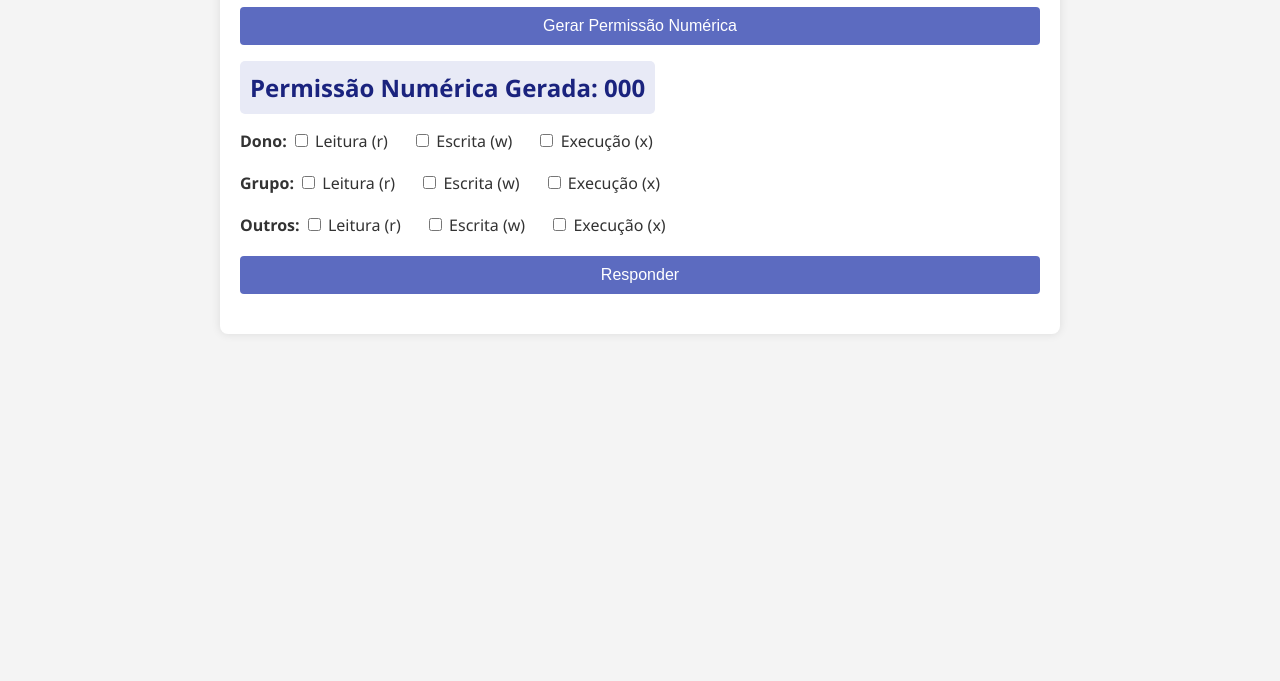
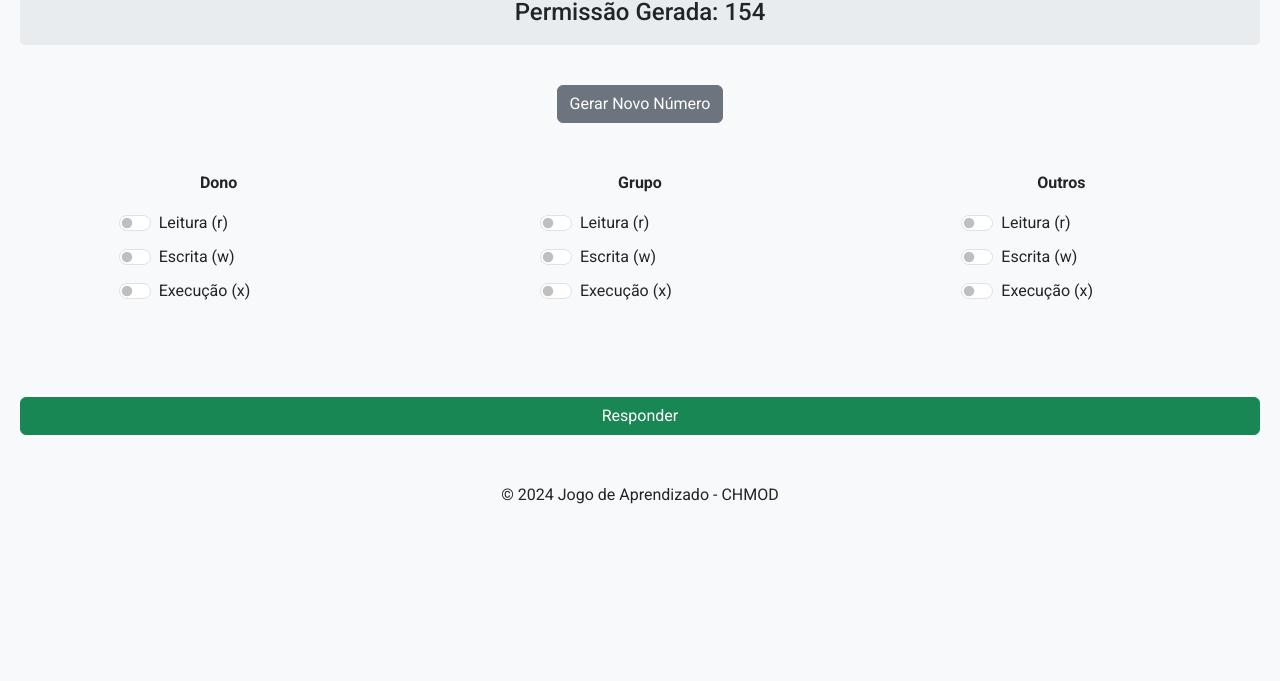
Before and after one commit to rjcecim/chmod, a plain HTML site: page index.html in a window 1280 px wide. Shown: the part 119-800 px from the top of the page. Drawn offline with nearby package versions, Linux system fonts and the light colour scheme.

Commit message:
Update index.html

```diff
--- a/index.html
+++ b/index.html
@@ -3,169 +3,238 @@
 <head>
   <meta charset="UTF-8">
   <title>Jogo de Aprendizado - CHMOD</title>
+  <!-- Bootstrap CSS -->
+  <link href="https://cdn.jsdelivr.net/npm/bootstrap@5.3.0/dist/css/bootstrap.min.css" rel="stylesheet">
+  <!-- Google Fonts -->
+  <link href="https://fonts.googleapis.com/css2?family=Roboto:wght@400;500;700&display=swap" rel="stylesheet">
   <style>
     body {
-    font-family: 'Segoe UI', Tahoma, Geneva, Verdana, sans-serif;
-    background-color: #f4f4f4;
-    margin: 0;
+      font-family: 'Roboto', sans-serif;
+      background-color: #f8f9fa;
       padding: 20px;
-    color: #333;
     }
-  h1 {
-    color: #333;
+    header {
       text-align: center;
+      margin-bottom: 30px;
     }
-  .container {
-    max-width: 800px;
-    width: 100%;
-    margin: auto;
-    background: white;
-    padding: 20px;
-    box-shadow: 0 0 10px rgba(0,0,0,0.1);
-    border-radius: 8px;
+    header h1 {
+      color: #343a40;
+      font-size: 2.5rem;
+      font-weight: 700;
     }
-  button {
-    background-color: #5C6BC0;
-    color: white;
-    border: none;
-    padding: 10px 20px;
-    margin: 10px 0;
-    border-radius: 4px;
-    cursor: pointer;
-    font-size: 16px;
-    display: block;
-    width: 100%;
+    .generated-permission {
+      text-align: center;
+      font-size: 1.5rem;
+      margin: 20px 0;
+      padding: 15px;
+      background-color: #e9ecef;
+      border-radius: 5px;
+      font-weight: 500;
     }
-  button:hover {
-    background-color: #3949AB;
+    .result.correct {
+      background-color: #d4edda;
+      color: #155724;
     }
-  label {
-    margin-right: 20px;
-  }
-  .permission {
-    margin-bottom: 20px;
+    .result.incorrect {
+      background-color: #f8d7da;
+      color: #721c24;
     }
     .result {
-    font-size: 18px;
-    font-weight: bold;
+      display: none;
+      padding: 15px;
+      border-radius: 5px;
+      margin-top: 20px;
+      text-align: center;
+      font-size: 1.2rem;
+      font-weight: 500;
+    }
+    .submit-btn, .generate-btn {
       margin-top: 20px;
     }
-  .correct {
-    color: green;
+    /* Alinhamento das permissões */
+    .permission-column {
+      display: flex;
+      flex-direction: column;
+      align-items: center;
     }
-  .incorrect {
-    color: red;
+    .permission-column .form-check {
+      width: 100%;
+      max-width: 200px;
+      margin-bottom: 10px;
     }
-  .generated-permission {
-    font-size: 24px;
-    font-weight: bold;
-    background-color: #E8EAF6;
-    padding: 10px;
-    border-radius: 5px;
-    display: inline-block;
-    color: #1A237E;
-  }
-  @media (max-width: 600px) {
-    body {
-      padding: 10px;
-    }
-    button {
-      padding: 8px 10px;
-      font-size: 14px;
-    }
-    .generated-permission {
-      font-size: 18px;
-      padding: 8px;
-    }
-    .result {
-      font-size: 16px;
+    @media (max-width: 576px) {
+      .permission-column .form-check {
+        max-width: 100%;
       }
     }
   </style>
 </head>
 <body>
-<div class="container">
+  <header>
     <h1>Jogo de Aprendizado - CHMOD</h1>
+  </header>
 
-  <button onclick="generateRandomNumeric()">Gerar Permissão Numérica</button>
-  <p><span class="generated-permission">Permissão Numérica Gerada: <span id="randomNumeric">000</span></span></p>
-  <div id="permissions">
-    <div class="permission">
-      <strong>Dono:</strong>
-      <label><input type="checkbox" id="owner_read"> Leitura (r)</label>
-      <label><input type="checkbox" id="owner_write"> Escrita (w)</label>
-      <label><input type="checkbox" id="owner_execute"> Execução (x)</label>
+  <main>
+    <!-- Seção da Permissão Gerada -->
+    <section class="mb-5">
+      <div class="generated-permission">
+        Permissão Gerada: <span id="randomPermission">---</span>
       </div>
-    <div class="permission">
-      <strong>Grupo:</strong>
-      <label><input type="checkbox" id="group_read"> Leitura (r)</label>
-      <label><input type="checkbox" id="group_write"> Escrita (w)</label>
-      <label><input type="checkbox" id="group_execute"> Execução (x)</label>
+      <div class="d-flex justify-content-center">
+        <button class="btn btn-secondary generate-btn" onclick="generatePermission()">Gerar Novo Número</button>
       </div>
-    <div class="permission">
-      <strong>Outros:</strong>
-      <label><input type="checkbox" id="others_read"> Leitura (r)</label>
-      <label><input type="checkbox" id="others_write"> Escrita (w)</label>
-      <label><input type="checkbox" id="others_execute"> Execução (x)</label>
+    </section>
+
+    <!-- Seção das Permissões -->
+    <section class="mb-5">
+      <form id="permissionsForm">
+        <div class="row mb-3">
+          <div class="col-4 text-center">
+            <strong>Dono</strong>
+          </div>
+          <div class="col-4 text-center">
+            <strong>Grupo</strong>
+          </div>
+          <div class="col-4 text-center">
+            <strong>Outros</strong>
           </div>
         </div>
-  <button onclick="checkNumericAnswer()">Responder</button>
-  <p class="result" id="numericResult"></p>
+        <div class="row">
+          <!-- Dono -->
+          <div class="col-4 mb-3 permission-column">
+            <div class="form-check form-switch">
+              <input class="form-check-input" type="checkbox" id="owner_read">
+              <label class="form-check-label" for="owner_read">Leitura (r)</label>
             </div>
+            <div class="form-check form-switch">
+              <input class="form-check-input" type="checkbox" id="owner_write">
+              <label class="form-check-label" for="owner_write">Escrita (w)</label>
+            </div>
+            <div class="form-check form-switch">
+              <input class="form-check-input" type="checkbox" id="owner_execute">
+              <label class="form-check-label" for="owner_execute">Execução (x)</label>
+            </div>
+          </div>
+          <!-- Grupo -->
+          <div class="col-4 mb-3 permission-column">
+            <div class="form-check form-switch">
+              <input class="form-check-input" type="checkbox" id="group_read">
+              <label class="form-check-label" for="group_read">Leitura (r)</label>
+            </div>
+            <div class="form-check form-switch">
+              <input class="form-check-input" type="checkbox" id="group_write">
+              <label class="form-check-label" for="group_write">Escrita (w)</label>
+            </div>
+            <div class="form-check form-switch">
+              <input class="form-check-input" type="checkbox" id="group_execute">
+              <label class="form-check-label" for="group_execute">Execução (x)</label>
+            </div>
+          </div>
+          <!-- Outros -->
+          <div class="col-4 mb-3 permission-column">
+            <div class="form-check form-switch">
+              <input class="form-check-input" type="checkbox" id="others_read">
+              <label class="form-check-label" for="others_read">Leitura (r)</label>
+            </div>
+            <div class="form-check form-switch">
+              <input class="form-check-input" type="checkbox" id="others_write">
+              <label class="form-check-label" for="others_write">Escrita (w)</label>
+            </div>
+            <div class="form-check form-switch">
+              <input class="form-check-input" type="checkbox" id="others_execute">
+              <label class="form-check-label" for="others_execute">Execução (x)</label>
+            </div>
+          </div>
+        </div>
+      </form>
+    </section>
+
+    <!-- Seção do Botão de Resposta e Resultado -->
+    <section>
+      <button class="btn btn-success w-100 submit-btn" onclick="checkAnswer()">Responder</button>
+      <div id="resultMessage" class="result"></div>
+    </section>
+  </main>
+
+  <footer class="text-center mt-5">
+    <p>&copy; 2024 Jogo de Aprendizado - CHMOD</p>
+  </footer>
+
+  <!-- Bootstrap JS e dependências (Popper.js) -->
+  <script src="https://cdn.jsdelivr.net/npm/bootstrap@5.3.0/dist/js/bootstrap.bundle.min.js"></script>
 
   <script>
-function randomPermission() {
+    let generatedPermission = '';
+
+    // Função para gerar dígitos de permissão aleatórios (0-7)
+    function randomPermissionDigit() {
       return Math.floor(Math.random() * 8);
     }
 
-function generateRandomNumeric() {
+    // Função para gerar permissão numérica
+    function generateNumericPermission() {
+      let numeric = '';
+      for (let i = 0; i < 3; i++) {
+        numeric += randomPermissionDigit();
+      }
+      return numeric;
+    }
+
+    // Função para gerar e exibir a permissão
+    function generatePermission() {
+      generatedPermission = generateNumericPermission();
+      document.getElementById('randomPermission').textContent = generatedPermission;
       clearResult();
       clearCheckboxes();
-  document.getElementById("randomNumeric").textContent =
-    randomPermission().toString() +
-    randomPermission().toString() +
-    randomPermission().toString();
     }
 
-function checkNumericAnswer() {
-  let generated = document.getElementById("randomNumeric").textContent;
-  let owner = (document.getElementById("owner_read").checked * 4 +
-               document.getElementById("owner_write").checked * 2 +
-               document.getElementById("owner_execute").checked).toString();
-  let group = (document.getElementById("group_read").checked * 4 +
-               document.getElementById("group_write").checked * 2 +
-               document.getElementById("group_execute").checked).toString();
-  let others = (document.getElementById("others_read").checked * 4 +
-                document.getElementById("others_write").checked * 2 +
-                document.getElementById("others_execute").checked).toString();
+    // Função para verificar a resposta do usuário
+    function checkAnswer() {
+      let userPermission = '';
 
-  let answer = owner + group + others;
+      const owner = (document.getElementById("owner_read").checked ? 4 : 0) +
+                    (document.getElementById("owner_write").checked ? 2 : 0) +
+                    (document.getElementById("owner_execute").checked ? 1 : 0);
 
-  let resultElement = document.getElementById("numericResult");
-  if (answer === generated) {
+      const group = (document.getElementById("group_read").checked ? 4 : 0) +
+                    (document.getElementById("group_write").checked ? 2 : 0) +
+                    (document.getElementById("group_execute").checked ? 1 : 0);
+
+      const others = (document.getElementById("others_read").checked ? 4 : 0) +
+                     (document.getElementById("others_write").checked ? 2 : 0) +
+                     (document.getElementById("others_execute").checked ? 1 : 0);
+
+      userPermission = `${owner}${group}${others}`;
+
+      const resultElement = document.getElementById("resultMessage");
+      if (userPermission === generatedPermission) {
         resultElement.textContent = "Correto!";
         resultElement.className = "result correct";
       } else {
-    resultElement.textContent = "Incorreto!";
+        resultElement.textContent = `Incorreto! A permissão correta é ${generatedPermission}`;
         resultElement.className = "result incorrect";
       }
+      resultElement.style.display = 'block';
     }
 
+    // Função para limpar o resultado
     function clearResult() {
-  document.getElementById("numericResult").textContent = "";
+      const resultElement = document.getElementById("resultMessage");
+      resultElement.textContent = "";
+      resultElement.className = "result";
+      resultElement.style.display = 'none';
     }
 
+    // Função para limpar os checkboxes
     function clearCheckboxes() {
-  document.getElementById("owner_read").checked = false;
-  document.getElementById("owner_write").checked = false;
-  document.getElementById("owner_execute").checked = false;
-  document.getElementById("group_read").checked = false;
-  document.getElementById("group_write").checked = false;
-  document.getElementById("group_execute").checked = false;
-  document.getElementById("others_read").checked = false;
-  document.getElementById("others_write").checked = false;
-  document.getElementById("others_execute").checked = false;
+      const checkboxes = document.querySelectorAll('input[type="checkbox"]');
+      checkboxes.forEach(checkbox => {
+        checkbox.checked = false;
+      });
     }
+
+    // Inicialização ao carregar a página
+    window.onload = generatePermission;
   </script>
 </body>
 </html>
```
Lines whose indentation alone changed are shown as unchanged.
